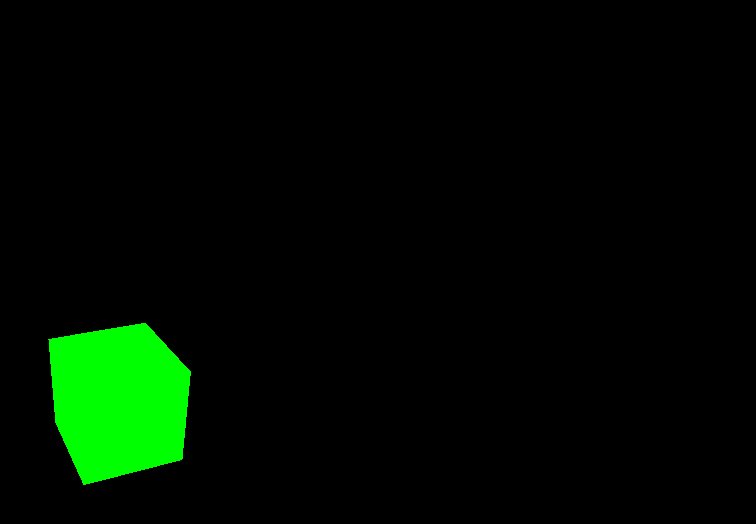
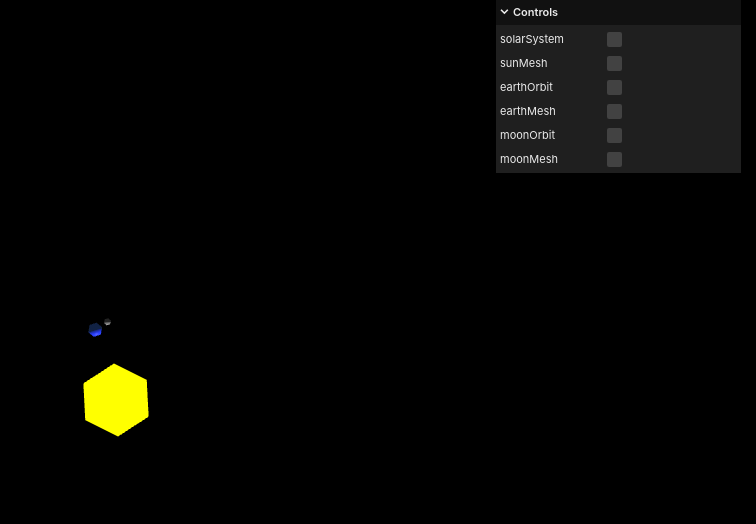
Before and after one commit to jinchuu1391/learn-threejs, a website built with Vite: page index.html in a window 1280 px wide. Shown: the whole page, without its empty margins (524-1280 px from the left). Built offline with nearby package versions, Linux system fonts and the light colour scheme.

Commit message:
Scene Grapgh 이해를 위한 예제

```diff
--- a/index.html
+++ b/index.html
@@ -4,12 +4,21 @@
     <meta charset="utf-8" />
     <title>My first three.js app</title>
     <style>
+      html,
       body {
+        height: 100%;
         margin: 0;
+      }
+      #c {
+        width: 100%;
+        height: 100%;
+        display: block;
       }
     </style>
   </head>
   <body>
-    <script type="module" src="/main.js"></script>
+    <canvas id="c"></canvas>
+    <!-- <script type="module" src="/main.js"></script> -->
+    <script type="module" src="/scene-graph.js"></script>
   </body>
 </html>
--- /dev/null
+++ b/scene-graph.js
@@ -0,0 +1,146 @@
+import * as THREE from "three";
+import { GUI } from "three/addons/libs/lil-gui.module.min.js";
+
+function main() {
+  const canvas = document.querySelector("#c");
+  const renderer = new THREE.WebGLRenderer({ antialias: true, canvas });
+  const gui = new GUI();
+
+  const fov = 40;
+  const aspect = 2; // the canvas default
+  const near = 0.1;
+  const far = 1000;
+  const camera = new THREE.PerspectiveCamera(fov, aspect, near, far);
+  camera.position.set(0, 150, 0);
+  camera.up.set(0, 0, 1);
+  camera.lookAt(0, 0, 0);
+
+  const scene = new THREE.Scene();
+
+  {
+    const color = 0xffffff;
+    const intensity = 500;
+    const light = new THREE.PointLight(color, intensity);
+    scene.add(light);
+  }
+
+  // an array of objects who's rotation to update
+  const objects = [];
+
+  const radius = 1;
+  const widthSegments = 6;
+  const heightSegments = 6;
+  const sphereGeometry = new THREE.SphereGeometry(
+    radius,
+    widthSegments,
+    heightSegments,
+  );
+
+  const solarSystem = new THREE.Object3D();
+  scene.add(solarSystem);
+  objects.push(solarSystem);
+
+  const sunMaterial = new THREE.MeshPhongMaterial({ emissive: 0xffff00 });
+  const sunMesh = new THREE.Mesh(sphereGeometry, sunMaterial);
+  sunMesh.scale.set(5, 5, 5);
+  solarSystem.add(sunMesh);
+  objects.push(sunMesh);
+
+  const earthOrbit = new THREE.Object3D();
+  earthOrbit.position.x = 10;
+  solarSystem.add(earthOrbit);
+  objects.push(earthOrbit);
+
+  const earthMaterial = new THREE.MeshPhongMaterial({
+    color: 0x2233ff,
+    emissive: 0x112244,
+  });
+  const earthMesh = new THREE.Mesh(sphereGeometry, earthMaterial);
+  earthOrbit.add(earthMesh);
+  objects.push(earthMesh);
+
+  const moonOrbit = new THREE.Object3D();
+  moonOrbit.position.x = 2;
+  earthOrbit.add(moonOrbit);
+
+  const moonMaterial = new THREE.MeshPhongMaterial({
+    color: 0x888888,
+    emissive: 0x222222,
+  });
+  const moonMesh = new THREE.Mesh(sphereGeometry, moonMaterial);
+  moonMesh.scale.set(0.5, 0.5, 0.5);
+  moonOrbit.add(moonMesh);
+  objects.push(moonMesh);
+
+  class AxisGridHelper {
+    constructor(node, units = 10) {
+      const axes = new THREE.AxesHelper();
+      axes.material.depthTest = false;
+      axes.renderOrder = 2; // after the grid
+      node.add(axes);
+
+      const grid = new THREE.GridHelper(units, units);
+      grid.material.depthTest = false;
+      grid.renderOrder = 1;
+      node.add(grid);
+
+      this.grid = grid;
+      this.axes = axes;
+      this.visible = false;
+    }
+    get visible() {
+      return this._visible;
+    }
+    set visible(v) {
+      this._visible = v;
+      this.grid.visible = v;
+      this.axes.visible = v;
+    }
+  }
+
+  function makeAxisGrid(node, label, units) {
+    const helper = new AxisGridHelper(node, units);
+    gui.add(helper, "visible").name(label);
+  }
+
+  makeAxisGrid(solarSystem, "solarSystem", 25);
+  makeAxisGrid(sunMesh, "sunMesh");
+  makeAxisGrid(earthOrbit, "earthOrbit");
+  makeAxisGrid(earthMesh, "earthMesh");
+  makeAxisGrid(moonOrbit, "moonOrbit");
+  makeAxisGrid(moonMesh, "moonMesh");
+
+  function resizeRendererToDisplaySize(renderer) {
+    const canvas = renderer.domElement;
+    const width = canvas.clientWidth;
+    const height = canvas.clientHeight;
+    const needResize = canvas.width !== width || canvas.height !== height;
+    if (needResize) {
+      renderer.setSize(width, height, false);
+    }
+
+    return needResize;
+  }
+
+  function render(time) {
+    time *= 0.001;
+
+    if (resizeRendererToDisplaySize(renderer)) {
+      const canvas = renderer.domElement;
+      camera.aspect = canvas.clientWidth / canvas.clientHeight;
+      camera.updateProjectionMatrix();
+    }
+
+    objects.forEach((obj) => {
+      obj.rotation.y = time;
+    });
+
+    renderer.render(scene, camera);
+
+    requestAnimationFrame(render);
+  }
+
+  requestAnimationFrame(render);
+}
+
+main();
```
